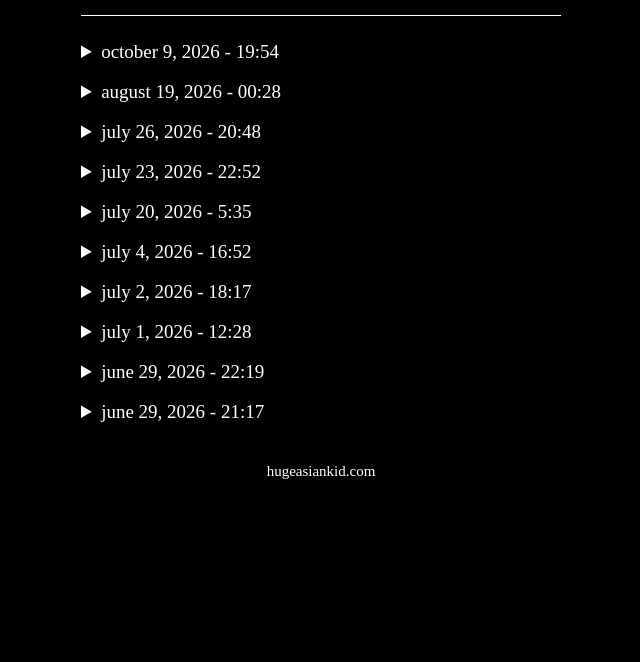
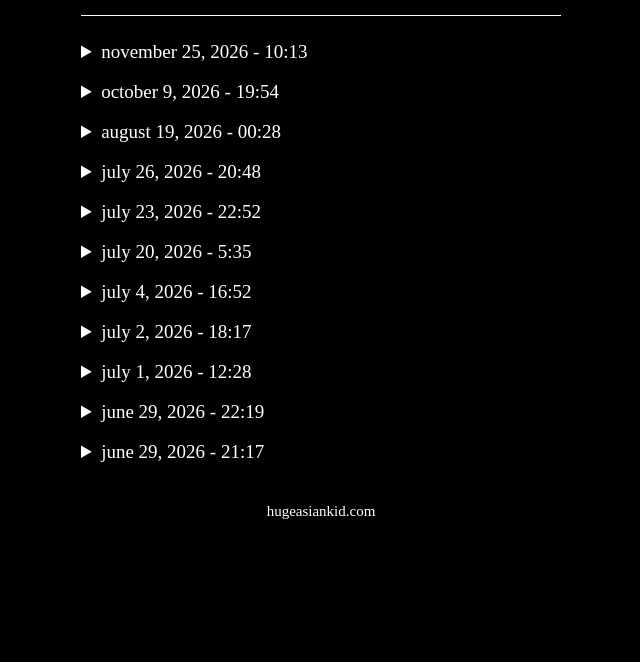
Before and after one commit to hugeasiankid/hugeasiankidsite, a plain HTML site: page notes.html in a window 1280 px wide. Shown: the part 138-800 px from the top of the page, without its empty margins (319-959 px from the left). Drawn offline with Linux system fonts and the light colour scheme.

Commit message:
Update notes.html

```diff
--- a/notes.html
+++ b/notes.html
@@ -21,6 +21,12 @@
 <hr>
 
 <div class="entries">
+
+<details>
+<summary>november 25, 2026 - 10:13</summary>
+<p> 18 </p>
+</details>
+
 
 <details>
 <summary>october 9, 2026 - 19:54</summary>
```
